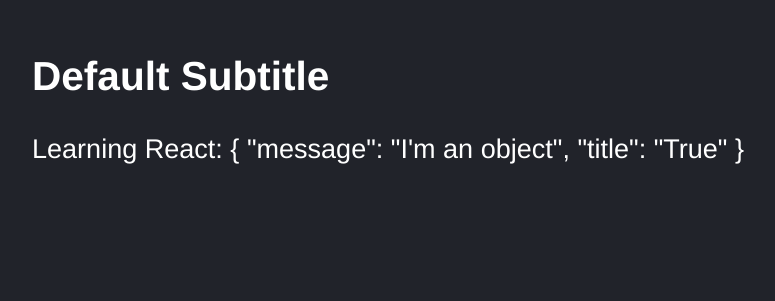
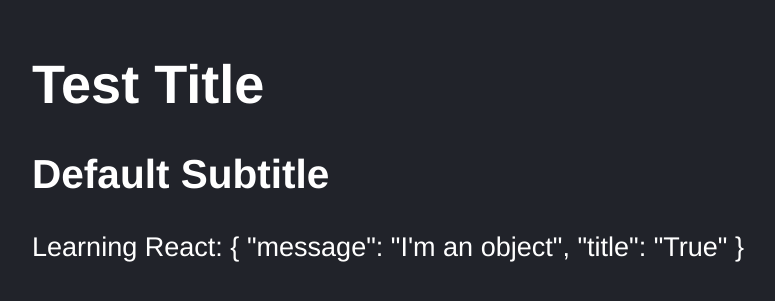
Before and after one commit to Alejoboga20/vite-counter-app, a React app: page / in a window 1280 px wide. Shown: the part 131-432 px from the top of the page, without its empty margins (116-891 px from the left). Built offline with nearby package versions, Linux system fonts and the light colour scheme; the HTML template or start-up script is replaced by a standard one.

Commit message:
Add testing library

```diff
--- a/package.json
+++ b/package.json
@@ -14,6 +14,7 @@
 		"react-dom": "^18.0.0"
 	},
 	"devDependencies": {
+		"@testing-library/react": "^13.3.0",
 		"@types/react": "^18.0.0",
 		"@types/react-dom": "^18.0.0",
 		"@vitejs/plugin-react": "^1.3.0",
--- a/src/App.jsx
+++ b/src/App.jsx
@@ -2,5 +2,5 @@
 import { FirstApp } from './FirstApp';
 
 export const App = () => {
-	return <FirstApp />;
+	return <FirstApp title='Test Title' />;
 };
```
Also changed, not shown: 1 other file (tests, documents, lock files or other folders).
